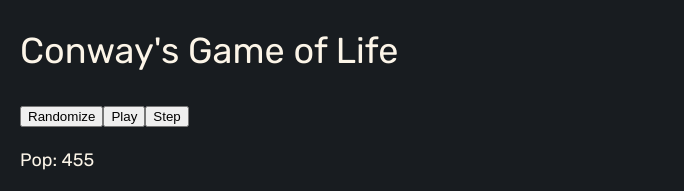
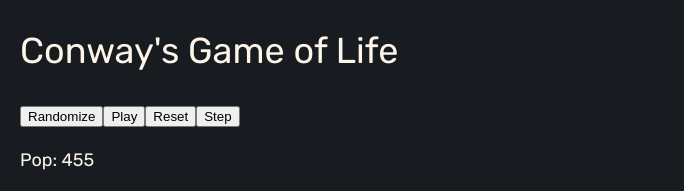
Before and after one commit to murbar/conways, a React (Create React App) app: page / in a window 1280 px wide. Shown: the top 191 px of the page, without its empty margins (0-684 px from the left). Built offline with nearby package versions, Linux system fonts and the light colour scheme.

Commit message:
Add reset control

```diff
--- a/src/App.js
+++ b/src/App.js
@@ -91,6 +91,10 @@ function App() {
     setGridState(newState);
   };
 
+  const reset = () => {
+    const newState = initGrid(config.gridSize);
+    setGridState(newState);
+  };
 
   const toggleCell = (row, col) => {
     if (evolutionInterval === null) {
@@ -115,6 +119,7 @@ function App() {
       {evolutionInterval === null && <button onClick={randomize}>Randomize</button>}
       {evolutionInterval === null && <button onClick={play}>Play</button>}
       {evolutionInterval !== null && <button onClick={pause}>Pause</button>}
+      {evolutionInterval === null && <button onClick={reset}>Reset</button>}
       {evolutionInterval === null && <button onClick={step}>Step</button>}
       <p>Pop: {population}</p>
       <Grid state={gridState} toggleCell={toggleCell} />
```
